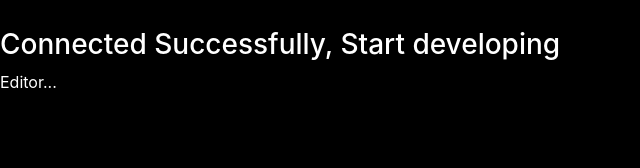
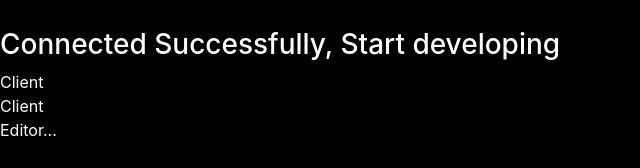
Before and after one commit to pratyushdev-codes/Intelsy, a React (Create React App) app: page /editor/1 in a window 1280 px wide. Shown: the part 366-534 px from the top of the page, without its empty margins (0-640 px from the left). Built offline with nearby package versions, Linux system fonts and the light colour scheme.

Commit message:
Client Socket id and username key

```diff
--- a/src/Pages/EditorPage.js
+++ b/src/Pages/EditorPage.js
@@ -1,59 +1,37 @@
-import React, { useState } from 'react'
+import React, { useState } from 'react';
+import Client from '../Components/Client';
 
 function EditorPage() {
-  const [client, setClient] = useState([{
-    socketId:1, userName: "Pratyush"},
-    {socketId:2, userName:"Rishit" }
-
-
+  const [clients, setClients] = useState([
+    { socketId: 1, userName: "Pratyush" },
+    { socketId: 2, userName: "Rishit" }
   ]);
 
   return (
     <div className='mainWrap'>
       <div className='aside'>
-
         <div className='asideInner'>
-
           <div className="logo">
-
             <img
               className='logoImage'
               src="../images/logo.png"
               alt="Logo"
             />
-
-            <h3>Connected Successfully, Start developing
-</h3>
-<div className='clientsList'>
-  {client.map((client)=>(
-    <client/>
-
-  )
-)
-
-  }
-</div>
-
-
-
-
+            <h3>Connected Successfully, Start developing</h3>
+            <div className="clientsList">
+                        {clients.map((client) => (
+                            <Client
+                                key={client.socketId}
+                                username={client.username}
+                            />
+                        ))}
+                    </div>
           </div>
-
-
-
-
         </div>
-
-
-
       </div>
-
-
-
       <div className='editorWrap'>Editor...</div>
-
     </div>
-  )
+  );
 }
 
-export default EditorPage
+export default EditorPage;
```
